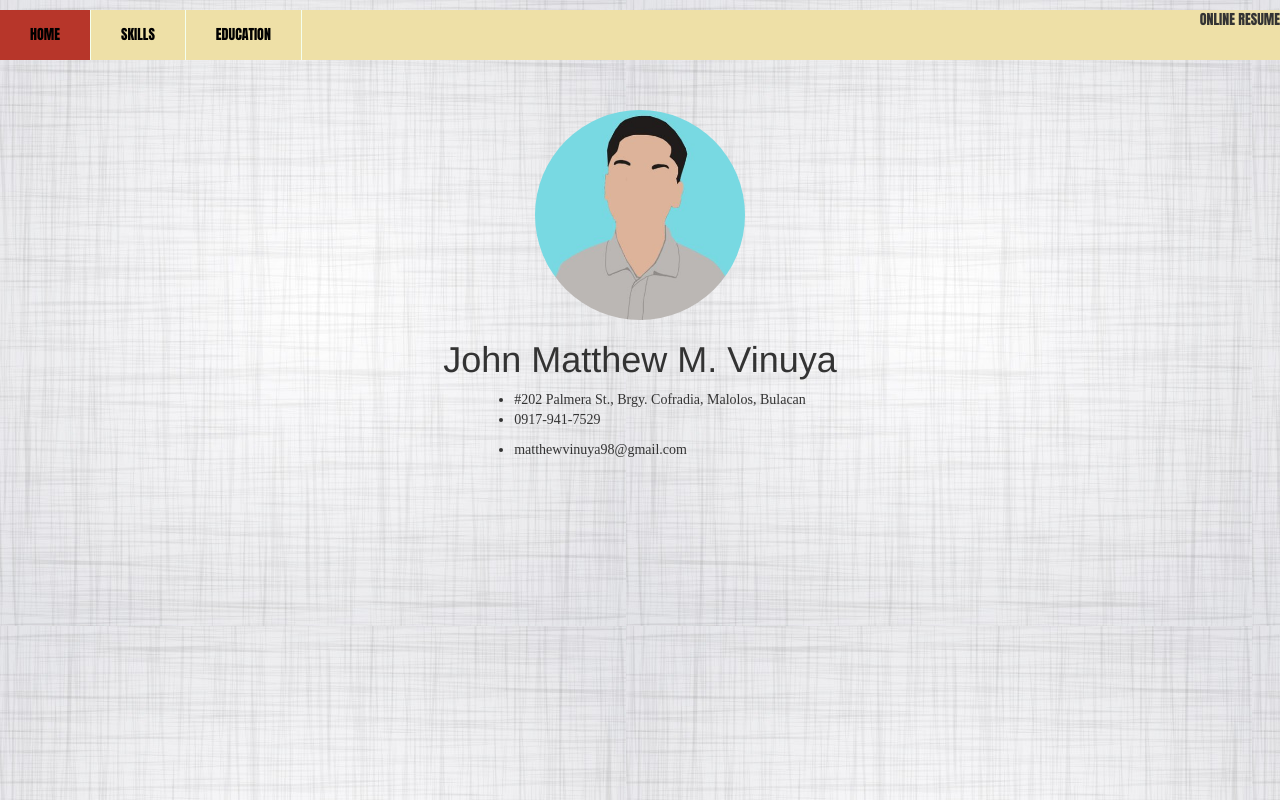
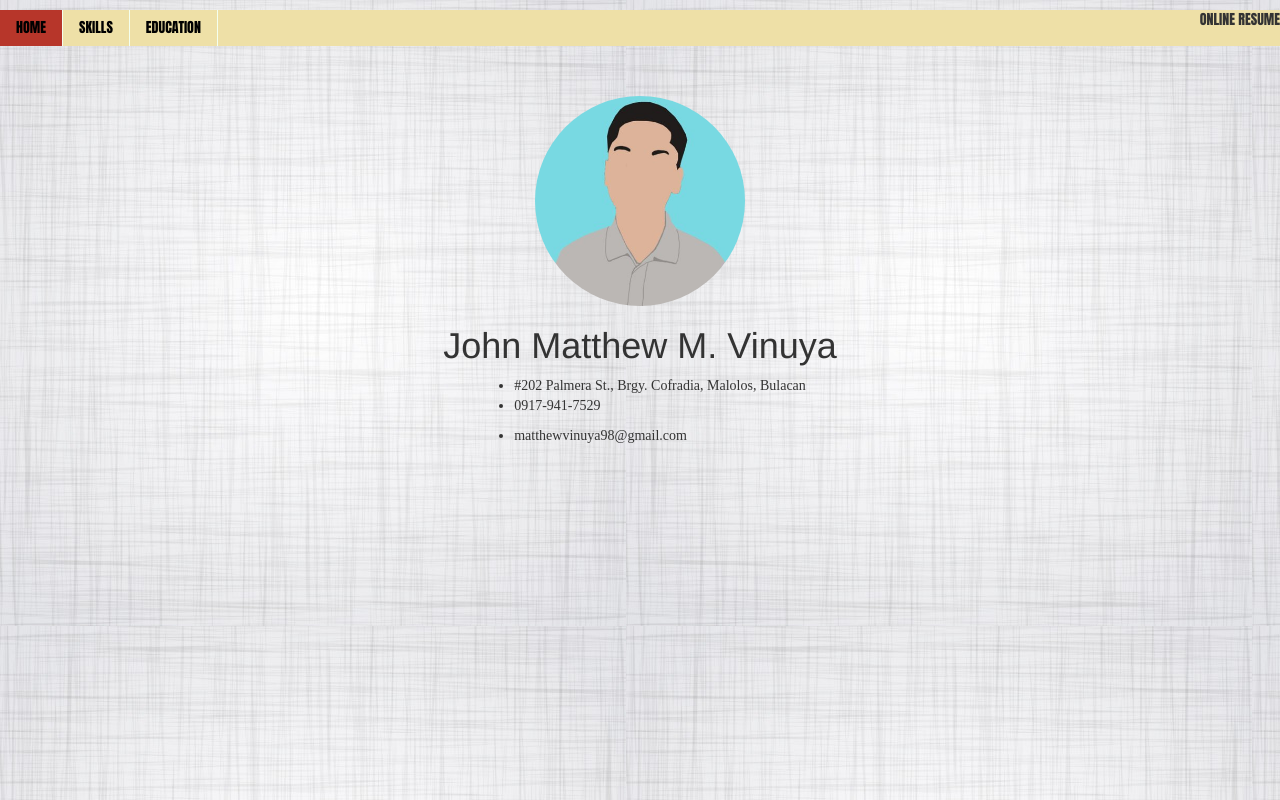
Before and after one commit to matthewvinuya/matthewvinuya.github.io, a plain HTML site: page home.html in a window 1280 px wide. Drawn offline with nearby package versions, Linux system fonts and the light colour scheme.

Commit message:
Update style.css

```diff
--- a/style.css
+++ b/style.css
@@ -34,22 +34,18 @@
 .list{
 	float: left;
 	border-right: 1px solid #f4ffee;
-		display: inline;
-		padding: 15px 30px;
-
 	}
 li a {
     display: block;
     color: #000;
-	padding: 0;
+    padding: 8px 16px;
     text-decoration: none;
 }
 li a:hover {
     background-color: #b7362a;
     color: white;
 }
-
-	.link_active {
+li a:active {
      background-color: #b7362a;
     color: white;
 
```
Lines whose indentation alone changed are shown as unchanged.
